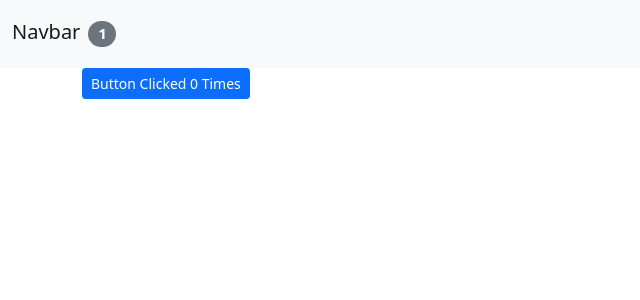
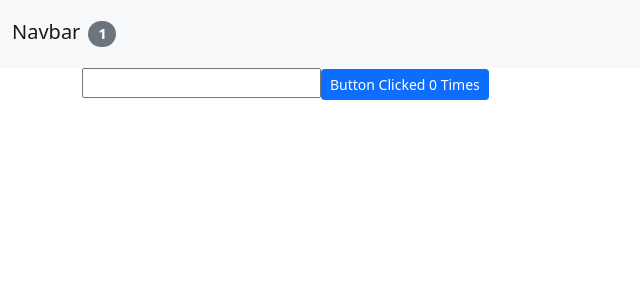
Before and after one commit to abhirampai/react-crash-by-mosh, a React (Create React App) app: page / in a window 1280 px wide. Shown: the top 300 px of the page, without its empty margins (0-640 px from the left). Built offline with nearby package versions, Linux system fonts and the light colour scheme.

Commit message:
conditional rendering using useEffect

```diff
--- a/src/components/UpdateDocumentTitle.jsx
+++ b/src/components/UpdateDocumentTitle.jsx
@@ -2,16 +2,25 @@
 
 const UpdateDocumentTitle = () => {
   const [count, setCount] = useState(0);
+  const [name, setName] = useState("");
   useEffect(() => {
+    console.log("updated document title");
     document.title = `Button Clicked ${count} Times`;
-  });
+  },[count]);
   return (
+    <div>
+      <input
+        type="text"
+        onChange={(e) => setName(e.target.value)}
+        value={name}
+      />
       <button
         onClick={() => setCount(count + 1)}
         className="btn btn-primary btn-sm"
       >
         Button Clicked {count} Times
       </button>
+    </div>
   );
 };
 
```
Lines whose indentation alone changed are shown as unchanged.
